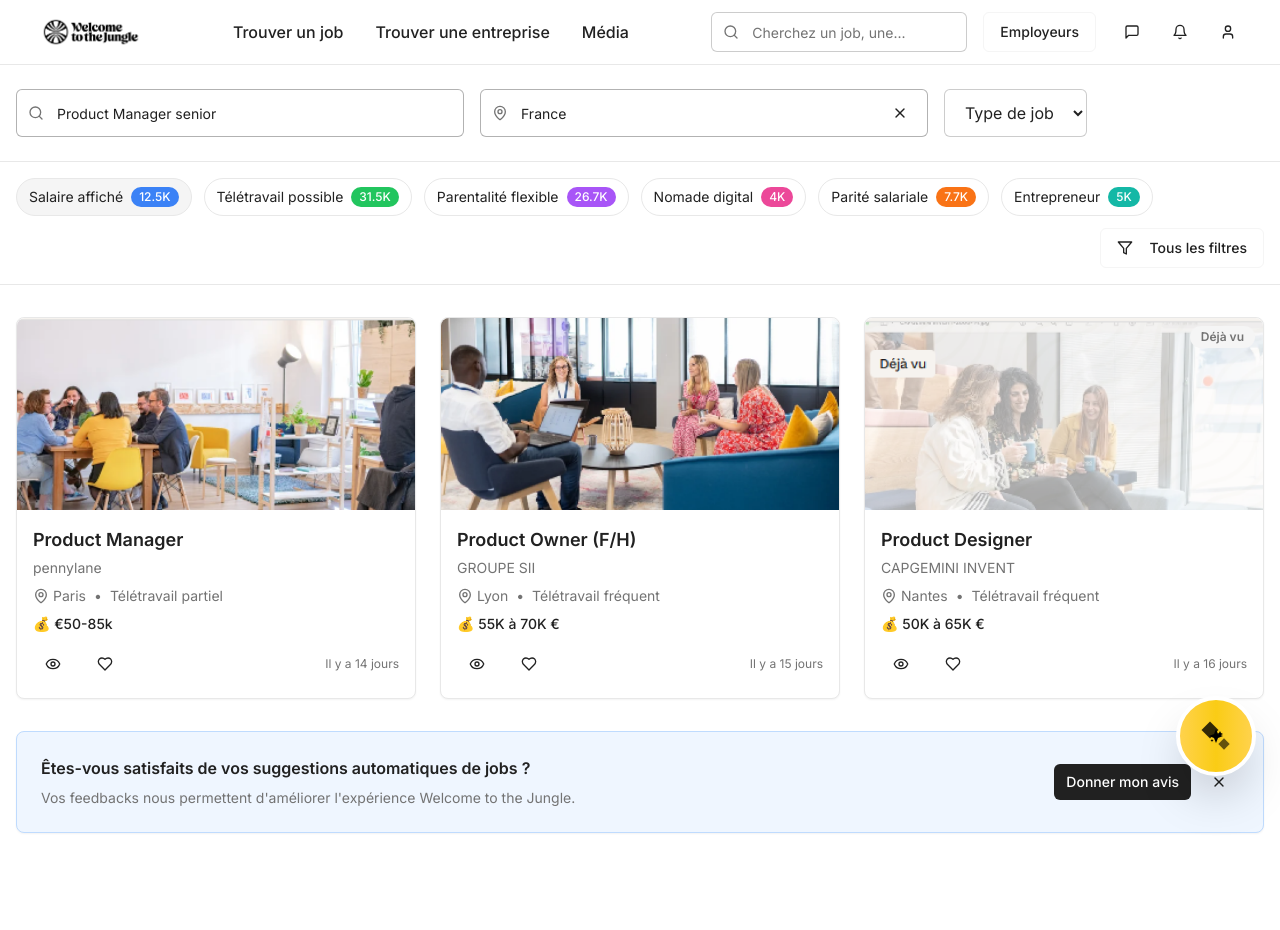
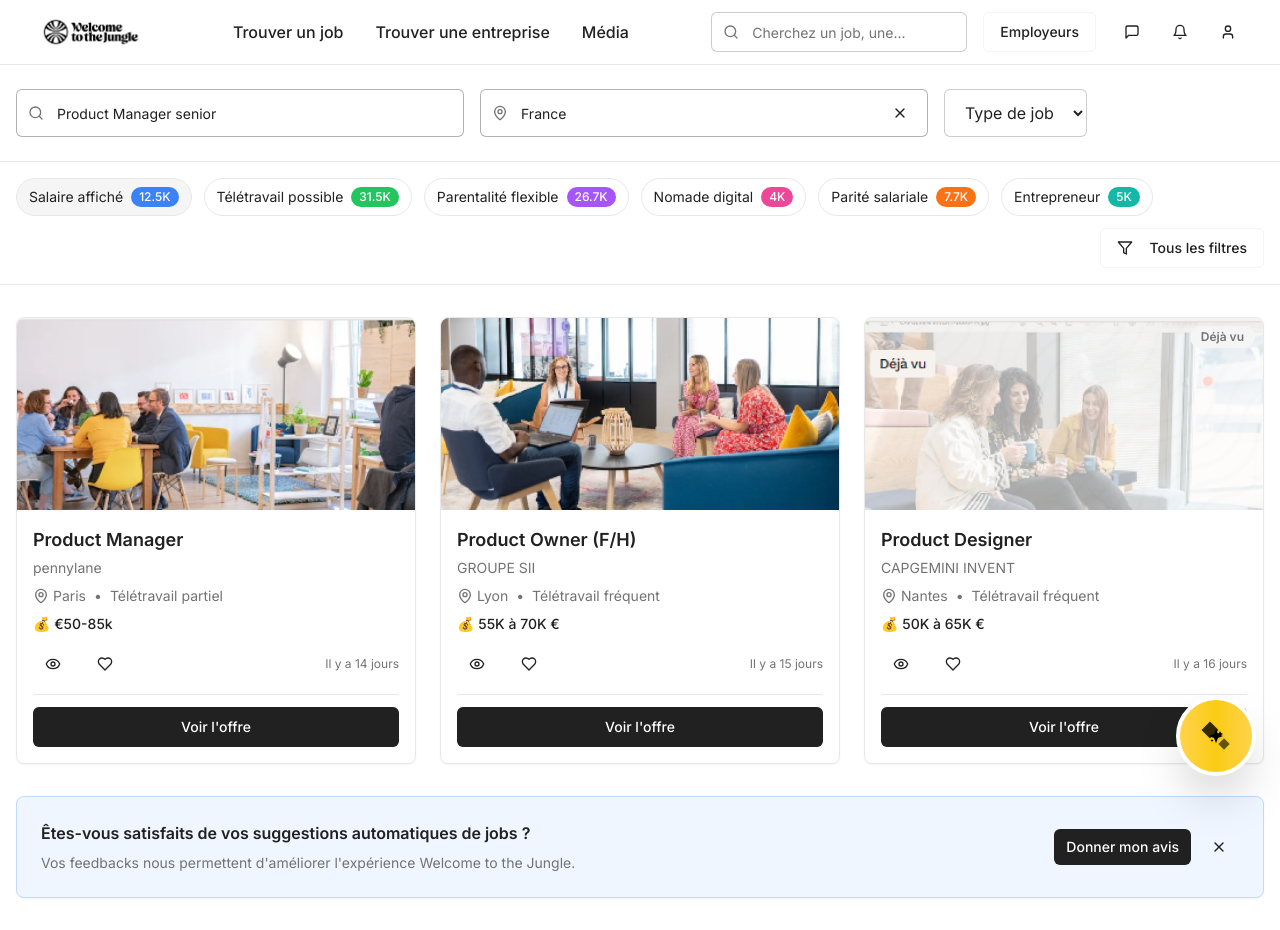
Before and after one commit to IvandeMurard/prototype-wttj, a React (Vite) app: page /jobs in a window 1280 px wide. Before the commit the page ends 865 px from the top, so only its background shows below. Built offline with nearby package versions, Linux system fonts and the light colour scheme.

Commit message:
Add "Voir l'offre" button
Add a "Voir l'offre" button for each job offer.

```diff
--- a/src/components/jobs/JobCard.tsx
+++ b/src/components/jobs/JobCard.tsx
@@ -70,6 +70,12 @@ const JobCard = ({ job }: JobCardProps) => {
               </div>
               <p className="text-xs text-muted-foreground">{job.postedDate}</p>
             </div>
+
+            <div className="mt-3 pt-3 border-t">
+              <Button className="w-full bg-primary hover:bg-primary/90 text-primary-foreground">
+                Voir l'offre
+              </Button>
+            </div>
           </div>
         </Link>
       </CardContent>
```
